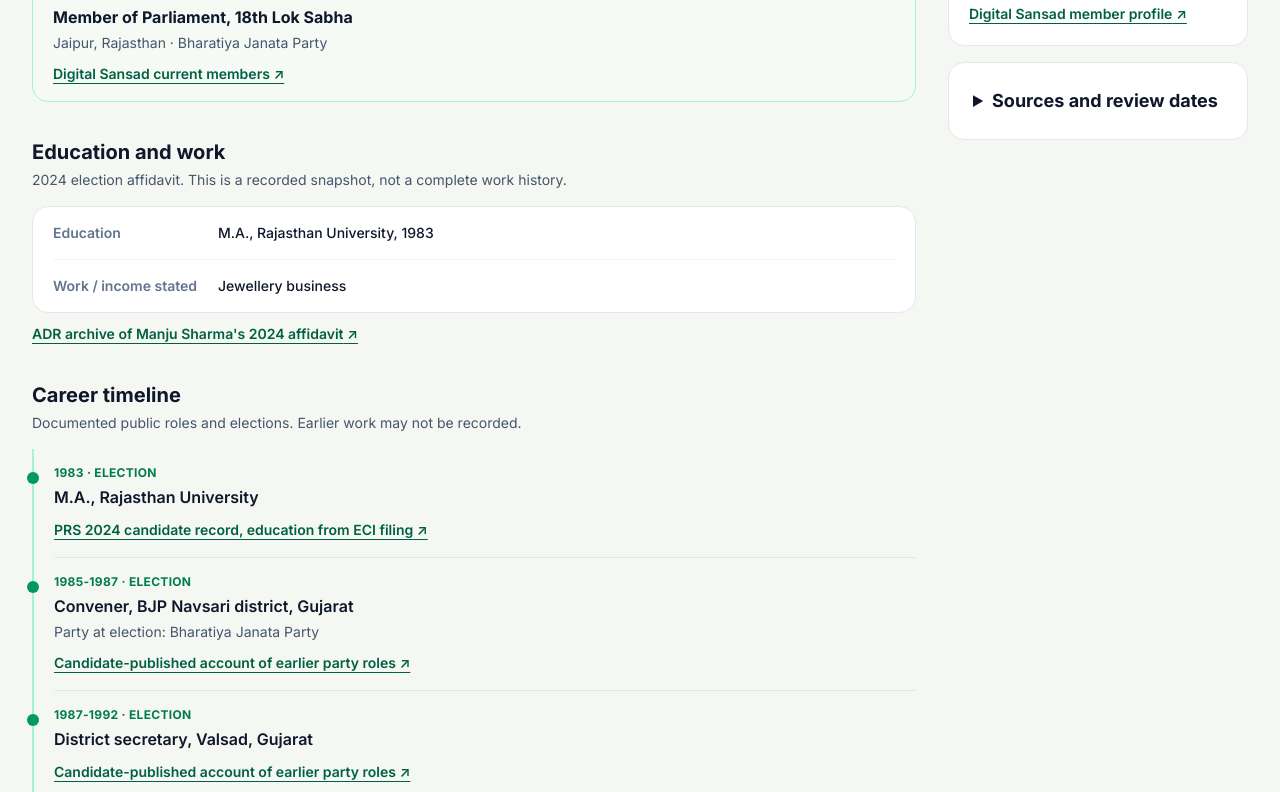
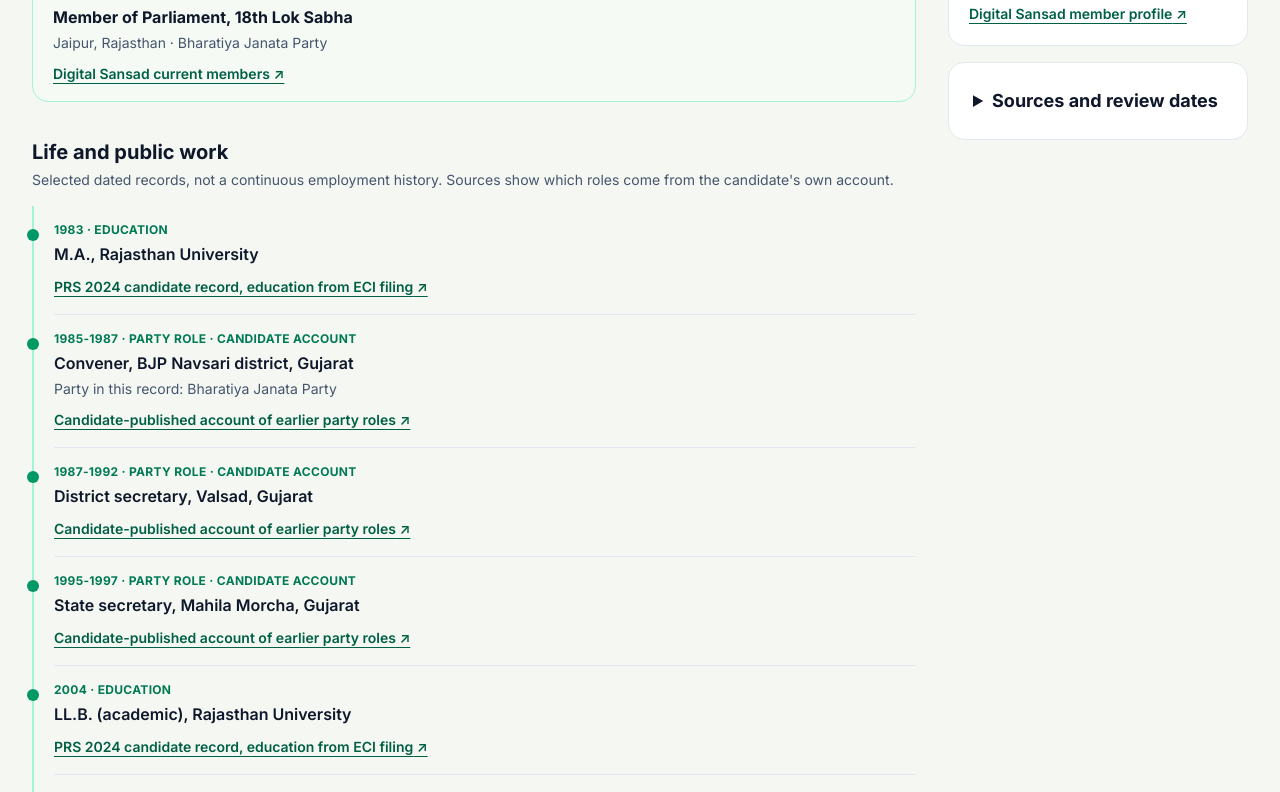
Before and after one commit to sourabh69733/vote-better, a Next.js app in the folder web/: page /people/manju-sharma in a window 1280 px wide. Shown: the part 500-1292 px from the top of the page. Built offline with nearby package versions, Linux system fonts and the light colour scheme.

Commit message:
Show dated life history before filing details

```diff
--- a/web/app/people/[slug]/page.tsx
+++ b/web/app/people/[slug]/page.tsx
@@ -38,6 +38,7 @@ export default async function PersonPage({ params }: PageProps) {
   const electionStatus = election ? election.status[0].toUpperCase() + election.status.slice(1) : "";
   const electionYear = election?.resultDate?.slice(0, 4);
   const voteTraceId = getJaipurVoteTraceId(profile.slug);
+  const backgroundCoveredInTimeline = profile.career.some((event) => event.kind === "education") && profile.career.some((event) => event.kind === "work");
 
   return (
     <div className="mx-auto w-full max-w-[1320px] px-4 py-8 sm:px-6 sm:py-12 lg:px-8">
@@ -71,7 +72,18 @@ export default async function PersonPage({ params }: PageProps) {
             </article>)}</div>
           </section>}
 
-          {profile.background && <section className="mt-9" aria-labelledby="background-heading">
+          {profile.career.length > 0 && <section className="mt-9" aria-labelledby="timeline-heading">
+            <h2 id="timeline-heading" className="text-xl font-bold text-slate-900">Life and public work</h2>
+            <p className="mt-1 text-sm text-slate-600">Selected dated records, not a continuous employment history. Sources show which roles come from the candidate&apos;s own account.</p>
+            <ol className="mt-4 border-l-2 border-emerald-200 pl-5">{profile.timeline.toReversed().map((event) => <li key={`${event.kind}-${event.date}-${event.title}`} className="relative border-b border-slate-200 py-4 last:border-b-0 before:absolute before:-left-[27px] before:top-[23px] before:h-3 before:w-3 before:rounded-full before:bg-emerald-600">
+              <p className="text-xs font-bold uppercase tracking-wide text-emerald-700">{event.date} · {{ career: "Public role", education: "Education", party: "Party role", work: "Work declaration", election: "Election" }[event.kind]}{event.selfReported ? " · Candidate account" : ""}</p>
+              <h3 className="mt-1 font-semibold text-slate-900">{event.title}</h3>
+              {event.party && <p className="mt-1 text-sm text-slate-600">{event.kind === "election" ? "Party at election" : "Party in this record"}: {event.party}</p>}
+              <div className="mt-2"><EvidenceLink source={getProfileSource(profile, event.sourceId)} /></div>
+            </li>)}</ol>
+          </section>}
+
+          {profile.background && !backgroundCoveredInTimeline && <section className="mt-9" aria-labelledby="background-heading">
             <h2 id="background-heading" className="text-xl font-bold text-slate-900">Education and work</h2>
             <p className="mt-1 text-sm text-slate-600">{profile.background.context}. This is a recorded snapshot, not a complete work history.</p>
             <dl className="mt-4 divide-y divide-slate-100 rounded-2xl border border-slate-200 bg-white px-5">
@@ -79,17 +91,6 @@ export default async function PersonPage({ params }: PageProps) {
               {profile.background.workDescription && <div className="py-4 sm:grid sm:grid-cols-[145px_1fr] sm:gap-5"><dt className="text-sm font-semibold text-slate-500">Work / income stated</dt><dd className="mt-1 text-sm font-medium text-slate-900 sm:mt-0">{profile.background.workDescription}</dd></div>}
             </dl>
             <div className="mt-2"><EvidenceLink source={getProfileSource(profile, profile.background.sourceId)} /></div>
-          </section>}
-
-          {profile.career.length > 0 && <section className="mt-9" aria-labelledby="timeline-heading">
-            <h2 id="timeline-heading" className="text-xl font-bold text-slate-900">Career timeline</h2>
-            <p className="mt-1 text-sm text-slate-600">Documented public roles and elections. Earlier work may not be recorded.</p>
-            <ol className="mt-4 border-l-2 border-emerald-200 pl-5">{profile.timeline.toReversed().map((event) => <li key={`${event.kind}-${event.date}-${event.title}`} className="relative border-b border-slate-200 py-4 last:border-b-0 before:absolute before:-left-[27px] before:top-[23px] before:h-3 before:w-3 before:rounded-full before:bg-emerald-600">
-              <p className="text-xs font-bold uppercase tracking-wide text-emerald-700">{event.date} · {event.kind === "career" ? "Public role" : "Election"}</p>
-              <h3 className="mt-1 font-semibold text-slate-900">{event.title}</h3>
-              {event.party && <p className="mt-1 text-sm text-slate-600">{event.kind === "career" ? "Party in this record" : "Party at election"}: {event.party}</p>}
-              <div className="mt-2"><EvidenceLink source={getProfileSource(profile, event.sourceId)} /></div>
-            </li>)}</ol>
           </section>}
 
           {profile.activities.length > 0 && <section className="mt-9" aria-labelledby="activity-heading">
```
Also changed, not shown: 1 other file (tests, documents, lock files or other folders).
